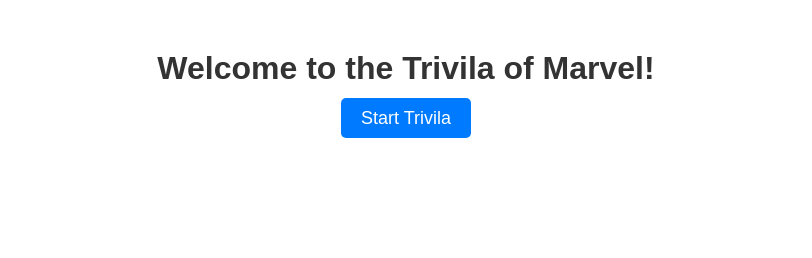
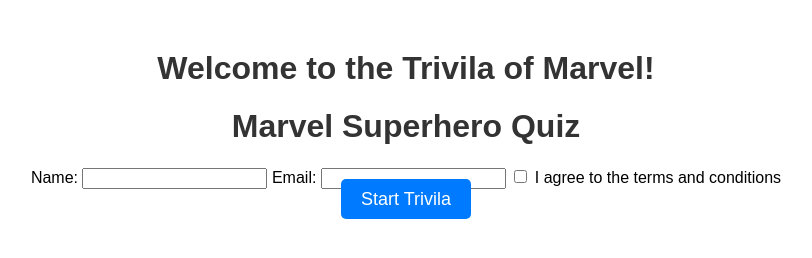
Before and after one commit to KaidenTr/QuizGame, a plain HTML site: page Starting.html in a window 1280 px wide. Shown: the whole page, without its empty margins (234-1046 px from the left). Drawn offline with Linux system fonts and the light colour scheme.

Commit message:
Update Starting.html
having the quiz form here on the starting page helps make sure that
the quiz and it is sepreate

```diff
--- a/Starting.html
+++ b/Starting.html
@@ -30,6 +30,23 @@
 </head>
 <body>
     <h1>Welcome to the Trivila of Marvel!</h1>
+    <form id="quiz-form">
+        <h1>Marvel Superhero Quiz</h1>
+
+        <!-- Text Input -->
+        <label for="name">Name:</label>
+        <input type="text" id="name" name="name" required>
+
+        <!-- Email Input -->
+        <label for="email">Email:</label>
+        <input type="email" id="email" name="email" required>
+
+
+        <!-- Checkbox -->
+        <input type="checkbox" id="terms" name="terms" required>
+        <label for="terms">I agree to the terms and conditions</label><br>
+
+    </form>
     <a href="Quiz.html" class="quiz-button">Start Trivila</a>
 </body>
 </html>
```
